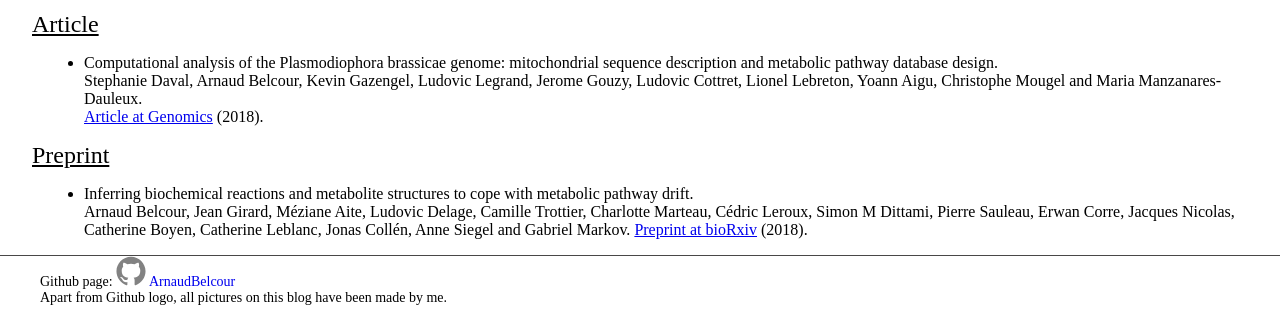
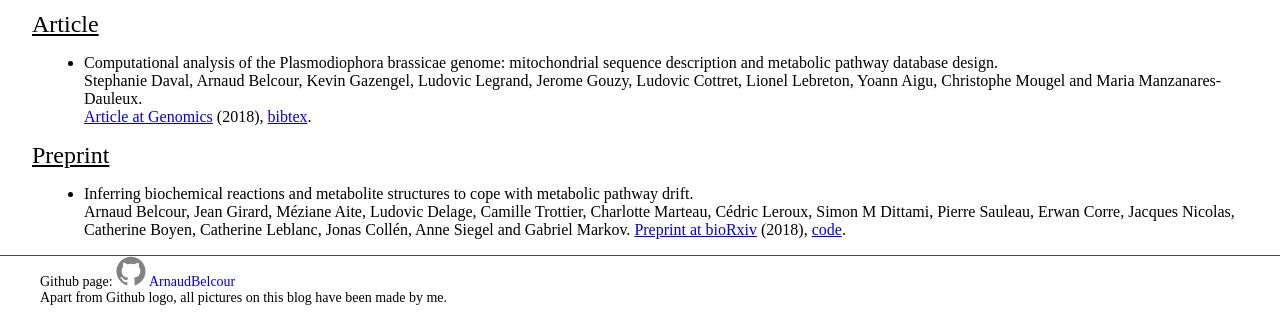
Before and after one commit to ArnaudBelcour/blog, a Jekyll site: the page built from pages/publications.html, in a window 1280 px wide. Shown: the part 136-463 px from the top of the page. Built offline with Jekyll 4.4.1, drawn with Linux system fonts in a browser that asks for light colours.

Commit message:
Update Bio and publications.

```diff
--- a/_includes/bio_nav_bar.html
+++ b/_includes/bio_nav_bar.html
@@ -3,7 +3,7 @@
 <ul class='leftnav'>
 	<li>
 		<a href="{{site.baseurl}}/pages/cv/2017_cdd.html">
-			<p>2017-now: Bionformatic engineer<br>
+			<p>2017-2019: Bionformatic engineer<br>
 			Genome-Scale Metabolic Networks reconstruction.<br>
 			</p>
 		</a>
--- a/pages/publications.html
+++ b/pages/publications.html
@@ -12,7 +12,7 @@ permalink: pages/publications/
 		<li>
 			<p> Computational analysis of the Plasmodiophora brassicae genome: mitochondrial sequence description and metabolic pathway database design. <br>
 				Stephanie Daval, Arnaud Belcour, Kevin Gazengel, Ludovic Legrand, Jerome Gouzy, Ludovic Cottret, Lionel Lebreton, Yoann Aigu, Christophe Mougel and Maria Manzanares-Dauleux. <br>
-				<a href='https://doi.org/10.1016/j.ygeno.2018.11.013'>Article at Genomics</a> (2018).
+				<a href='https://doi.org/10.1016/j.ygeno.2018.11.013'>Article at Genomics</a> (2018), <a href='https://hal-agrocampus-ouest.archives-ouvertes.fr/hal-01943250v1/bibtex'>bibtex</a>.
 			</p>
 		</li>
 	</ul>
@@ -21,7 +21,7 @@ permalink: pages/publications/
 			<li>
 				<p> Inferring biochemical reactions and metabolite structures to cope with metabolic pathway drift. <br>
 					Arnaud Belcour, Jean Girard, Méziane Aite, Ludovic Delage, Camille Trottier, Charlotte Marteau, Cédric Leroux, Simon M Dittami, Pierre Sauleau, Erwan Corre, Jacques Nicolas, Catherine Boyen, Catherine Leblanc, Jonas Collén, Anne Siegel and Gabriel Markov.
-					<a href='https://doi.org/10.1101/462556 '>Preprint at bioRxiv</a> (2018).
+					<a href='https://doi.org/10.1101/462556'>Preprint at bioRxiv</a> (2018), <a href='https://github.com/pathmodel/pathmodel'>code</a>.
 				</p>
 			</li>
 		</ul>
```
